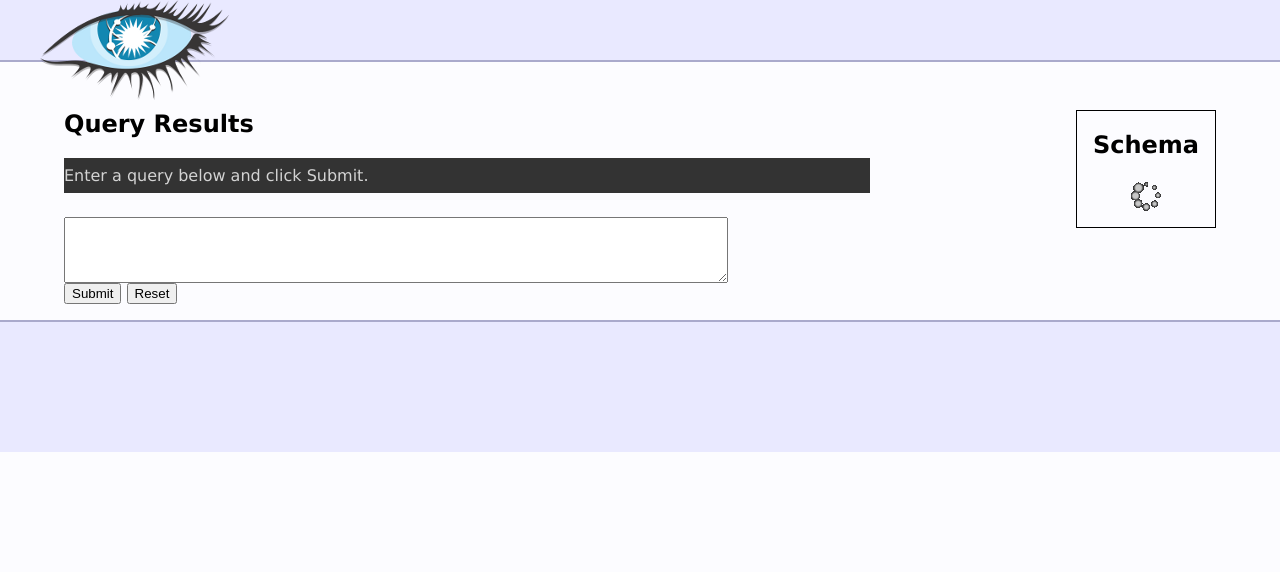
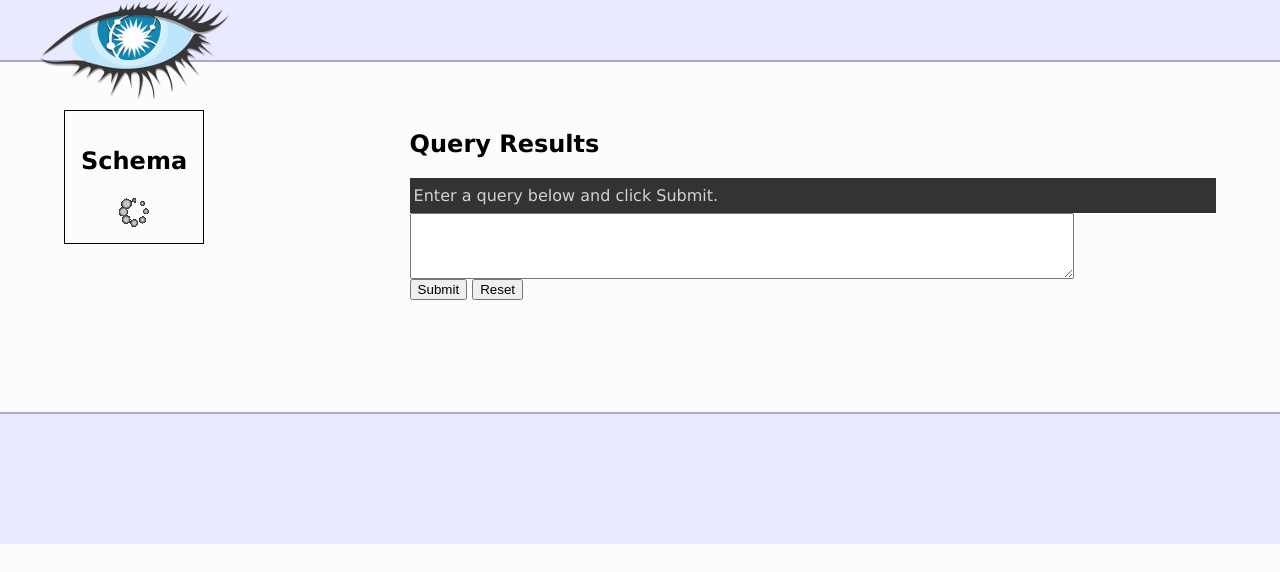
Before and after one commit to eevans/caqel, a Django app: template templates/index.html in a window 1280 px wide. Shown: the top 572 px of the page. Run offline with Django 3.2, Linux system fonts and the light colour scheme; the template is opened without the code that fills it, so the values that code supplies are empty; some libraries are stand-ins or nearby versions.

Commit message:
move schema div to left-hand side

```diff
--- a/static/css/style.css
+++ b/static/css/style.css
@@ -25,10 +25,22 @@
     width: 90%;
 }
 
+#query_box {
+    float: right;
+    margin-bottom: 5em;
+    width: 70%;
+}
+
+#query_results {
+    background-color: #333;
+    color: lightgrey;
+    padding: .5em 0 .5em .25em;
+}
+
 #schema_wrapper {
-    float: right;
+    float: left;
     border: 1px black solid;
-    padding: 0 1em 1em 1em;
+    padding: 1em 1em 1em 1em;
     margin-bottom: 5em;
 }
 
@@ -45,17 +57,10 @@
   text-decoration: underline;
 }
 
-#query_results {
-    padding: .5em 0 .5em 0;
-    margin-bottom: 1.5em;
-    background-color: #333;
-    width: 70%;
-    color: lightgrey;
-}
-
 #history {
-    margin: 1em 0 1em 0;
     color: #a0a0a0;
+    margin-top: 1em;
+    padding: .5em 0 .5em .25em;
 }
 
 #footer {
--- a/templates/index.html
+++ b/templates/index.html
@@ -84,7 +84,7 @@
 <div id="container">
     {% include "schema.html" %}
 
-    <div>
+    <div id="query_box">
         <h2>Query Results</h2>
         <div id="query_results">Enter a query below and click Submit.</div>
 
@@ -98,9 +98,9 @@
                        onclick="$('#query_form').find('textarea[name=query]').val('')" />
             </div>
         </form>
+        <div id="history"></div>
     </div>
 
-    <div id="history"></div>
     <div id="csrf_token">{% csrf_token %}</div>
 </div>
 <div id="footer"></div>
```
